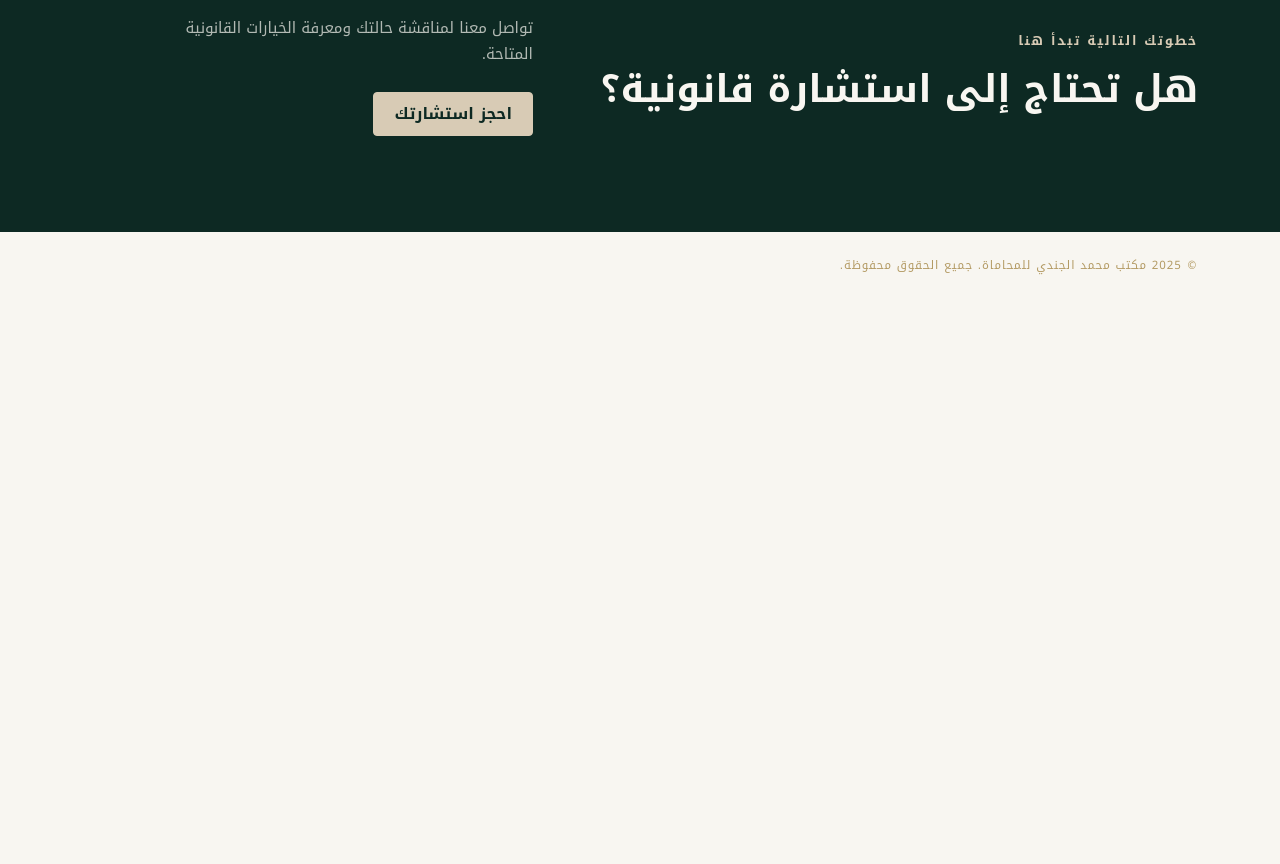
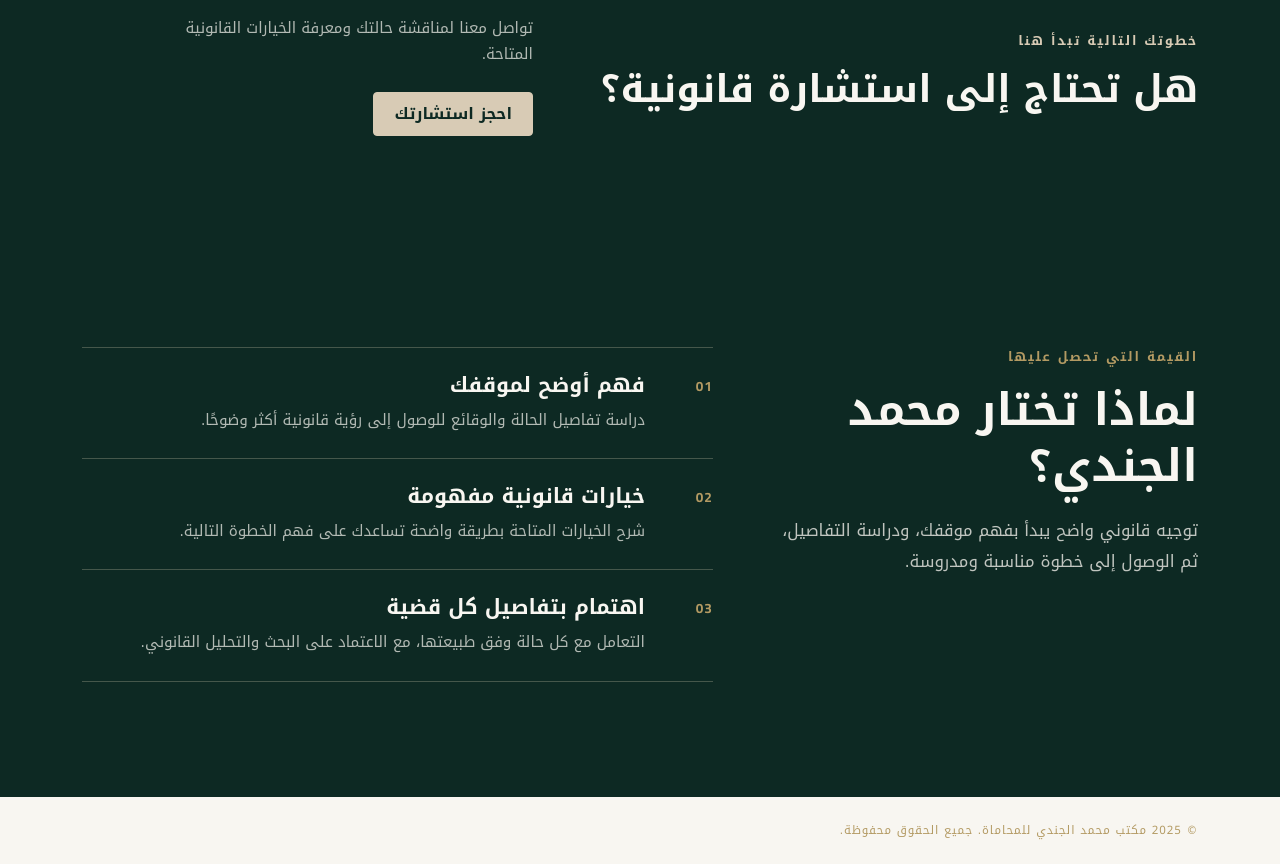
Before and after one commit to khaledelzayat/mohamed-elgendy, a plain HTML site: page Ar/index.html in a window 1280 px wide. Shown: the part 3018-3882 px from the top of the page. Before the commit the page ends 3318 px from the top, so only its background shows below. Drawn offline with nearby package versions, Linux system fonts and the light colour scheme.

Commit message:
feat: add task 07 value proposition section

```diff
--- a/Ar/index.html
+++ b/Ar/index.html
@@ -65,6 +65,65 @@
 
     <section class="about-cta" id="consultation"><div class="container"><div class="row align-items-center g-4"><div class="col-lg-7"><p class="section-eyebrow section-eyebrow--light">خطوتك التالية تبدأ هنا</p><h2 class="section-title--light">هل تحتاج إلى استشارة قانونية؟</h2></div><div class="col-lg-5"><p class="section-note--light">تواصل معنا لمناقشة حالتك ومعرفة الخيارات القانونية المتاحة.</p><a class="btn-brand-secondary" href="#contact">احجز استشارتك</a></div></div></div></section>
     <!-- TASK 05 — ABOUT / PROFILE END -->
+     <!-- TASK 07 — WHY CHOOSE US START -->
+<section class="why-choose-section" id="why-choose-us" aria-labelledby="why-choose-title">
+  <div class="container">
+    <div class="row align-items-start g-4 g-lg-5">
+      <div class="col-lg-5">
+        <div class="why-choose-section__intro">
+          <p class="section-eyebrow">القيمة التي تحصل عليها</p>
+
+          <h2 id="why-choose-title">
+            لماذا تختار محمد الجندي؟
+          </h2>
+
+          <p class="section-intro">
+            توجيه قانوني واضح يبدأ بفهم موقفك، ودراسة التفاصيل، ثم الوصول إلى خطوة مناسبة ومدروسة.
+          </p>
+        </div>
+      </div>
+
+      <div class="col-lg-7">
+        <div class="why-choose-points">
+          <article class="why-choose-point">
+            <div class="why-choose-point__number" aria-hidden="true">01</div>
+
+            <div>
+              <h3>فهم أوضح لموقفك</h3>
+              <p>
+                دراسة تفاصيل الحالة والوقائع للوصول إلى رؤية قانونية أكثر وضوحًا.
+              </p>
+            </div>
+          </article>
+
+          <article class="why-choose-point">
+            <div class="why-choose-point__number" aria-hidden="true">02</div>
+
+            <div>
+              <h3>خيارات قانونية مفهومة</h3>
+              <p>
+                شرح الخيارات المتاحة بطريقة واضحة تساعدك على فهم الخطوة التالية.
+              </p>
+            </div>
+          </article>
+
+          <article class="why-choose-point">
+            <div class="why-choose-point__number" aria-hidden="true">03</div>
+
+            <div>
+              <h3>اهتمام بتفاصيل كل قضية</h3>
+              <p>
+                التعامل مع كل حالة وفق طبيعتها، مع الاعتماد على البحث والتحليل القانوني.
+              </p>
+            </div>
+          </article>
+        </div>
+      </div>
+    </div>
+  </div>
+</section>
+<!-- TASK 07 — WHY CHOOSE US END -->
+
   </main>
 
   <footer class="site-footer" id="contact"><div class="container d-flex flex-wrap justify-content-between align-items-center gap-3"><span>© 2025 مكتب محمد الجندي للمحاماة. جميع الحقوق محفوظة.</span></div></footer>
--- a/assets/css/style.css
+++ b/assets/css/style.css
@@ -623,3 +623,86 @@ a:hover {
     transition-duration: 0.01ms !important;
   }
 }
+/* =========================================================
+   TASK 07 — WHY CHOOSE US / VALUE PROPOSITION
+   ========================================================= */
+
+.why-choose-section {
+  padding-block: clamp(4.5rem, 9vw, 8rem);
+  background: var(--color-secondary);
+}
+
+.why-choose-section__intro {
+  max-width: 32rem;
+}
+
+.why-choose-section h2 {
+  margin-bottom: 1.25rem;
+  color: var(--color-background);
+  font-size: clamp(1.75rem, 3.5vw, 2.8rem);
+}
+
+.why-choose-section .section-intro {
+  color: rgba(248, 246, 241, 0.76);
+  line-height: 1.9;
+}
+
+.why-choose-points {
+  border-top: 1px solid rgba(216, 203, 181, 0.28);
+}
+
+.why-choose-point {
+  display: grid;
+  grid-template-columns: 3rem 1fr;
+  gap: 1.25rem;
+  align-items: start;
+  padding-block: 1.5rem;
+  border-bottom: 1px solid rgba(216, 203, 181, 0.28);
+}
+
+.why-choose-point__number {
+  padding-top: 0.15rem;
+  color: var(--color-accent);
+  font-family: var(--font-english);
+  font-size: 0.85rem;
+  font-weight: 700;
+  letter-spacing: 0.08em;
+}
+
+.why-choose-point h3 {
+  margin-bottom: 0.5rem;
+  color: var(--color-background);
+  font-size: clamp(1.05rem, 1.8vw, 1.3rem);
+}
+
+.why-choose-point p {
+  max-width: 38rem;
+  margin-bottom: 0;
+  color: rgba(248, 246, 241, 0.7);
+  font-size: 0.95rem;
+  line-height: 1.85;
+}
+
+.why-choose-point:hover .why-choose-point__number {
+  color: var(--color-surface);
+}
+
+@media (max-width: 575.98px) {
+  .why-choose-section {
+    padding-block: 3.5rem 4rem;
+  }
+
+  .why-choose-point {
+    grid-template-columns: 2.25rem 1fr;
+    gap: 0.875rem;
+    padding-block: 1.25rem;
+  }
+
+  .why-choose-point__number {
+    font-size: 0.78rem;
+  }
+
+  .why-choose-point p {
+    font-size: 0.9rem;
+  }
+}
```
Also changed, not shown: En/index.html (+60 -0 lines).
